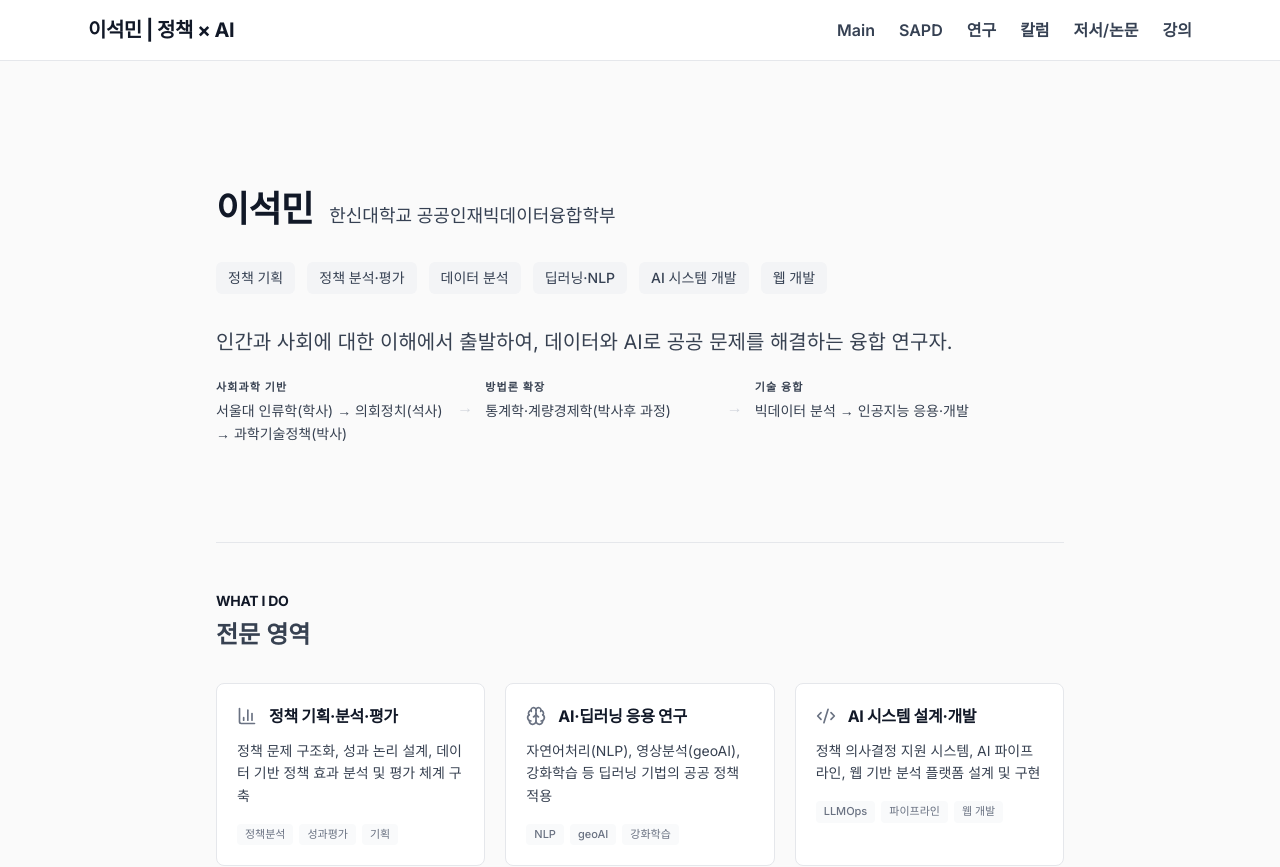
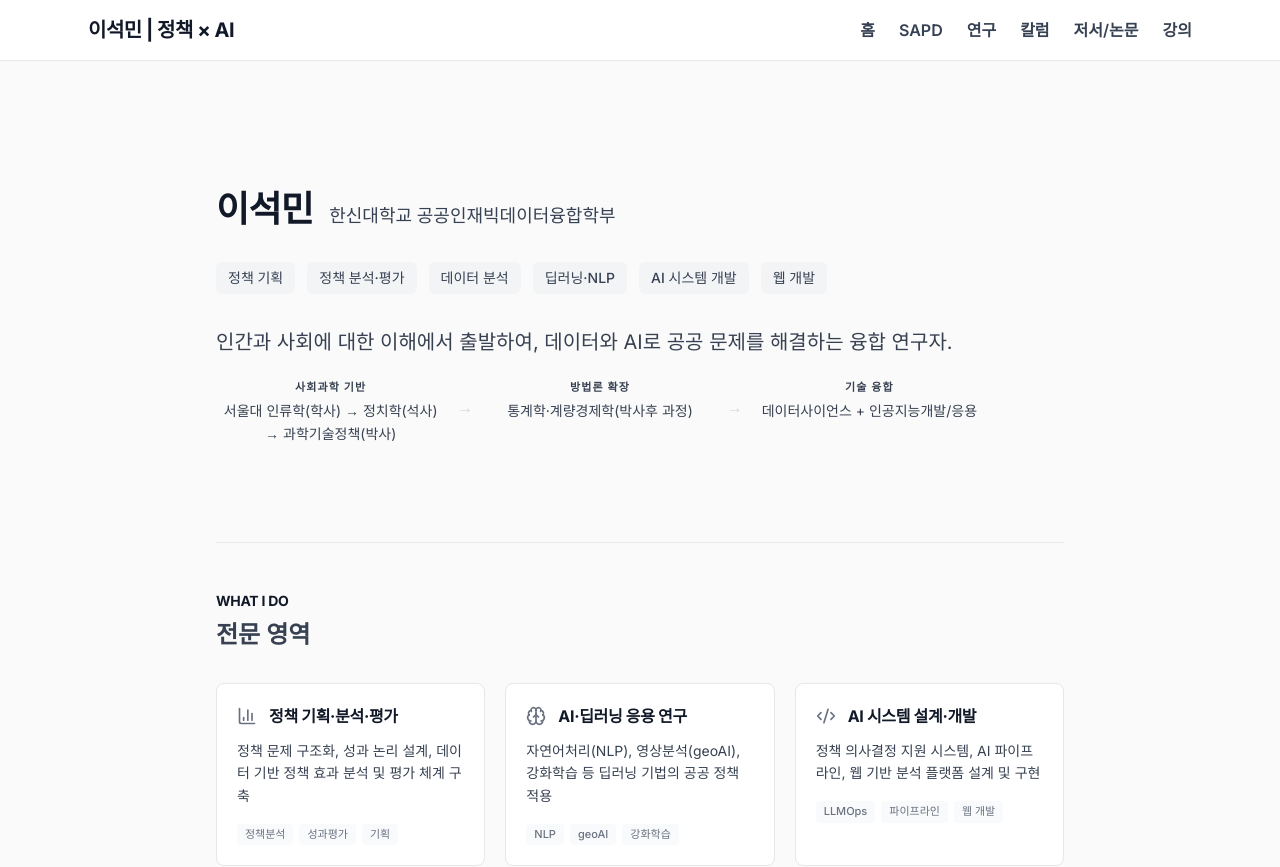
Before and after one commit to LeeSeogMin/my-life, a Next.js app: page / in a window 1280 px wide. Shown: the top 867 px of the page. Built offline with nearby package versions, Linux system fonts and the light colour scheme.

Commit message:
refactor: update layout and page components for improved readability and terminology

```diff
--- a/src/app/layout.tsx
+++ b/src/app/layout.tsx
@@ -151,7 +151,7 @@ export default function RootLayout({
               이석민 | 정책 × AI
             </Link>
             <nav className="flex gap-6 text-base font-semibold text-gray-700">
-              <Link href="/" className="hover:text-black transition-colors">Main</Link>
+              <Link href="/" className="hover:text-black transition-colors">홈</Link>
               <Link href="/framework" className="hover:text-black transition-colors">SAPD</Link>
               <Link href="/research" className="hover:text-black transition-colors">연구</Link>
               <Link href="/writing" className="hover:text-black transition-colors">칼럼</Link>
--- a/src/app/page.tsx
+++ b/src/app/page.tsx
@@ -42,24 +42,24 @@ export default function Home() {
 
         {/* 학력 — 3단계 융합 궤적 */}
         <div className="mt-5 max-w-3xl flex flex-col sm:flex-row sm:items-start gap-3 sm:gap-0">
-          <div className="flex-1">
+          <div className="flex-1 text-center">
             <p className="text-[11px] font-semibold text-gray-400 uppercase tracking-widest mb-1">사회과학 기반</p>
             <p className="text-sm text-gray-600 leading-relaxed">
-              서울대 인류학(학사) → 의회정치(석사) → 과학기술정책(박사)
+              서울대 인류학(학사) → 정치학(석사) → 과학기술정책(박사)
             </p>
           </div>
           <div className="hidden sm:flex items-center px-3 pt-4 text-gray-300">→</div>
-          <div className="flex-1">
+          <div className="flex-1 text-center">
             <p className="text-[11px] font-semibold text-gray-400 uppercase tracking-widest mb-1">방법론 확장</p>
             <p className="text-sm text-gray-600 leading-relaxed">
               통계학·계량경제학(박사후 과정)
             </p>
           </div>
           <div className="hidden sm:flex items-center px-3 pt-4 text-gray-300">→</div>
-          <div className="flex-1">
+          <div className="flex-1 text-center">
             <p className="text-[11px] font-semibold text-gray-400 uppercase tracking-widest mb-1">기술 융합</p>
             <p className="text-sm text-gray-600 leading-relaxed">
-              빅데이터 분석 → 인공지능 응용·개발
+              데이터사이언스 + 인공지능개발/응용
             </p>
           </div>
         </div>
```
Also changed, not shown: .claude/settings.local.json.
